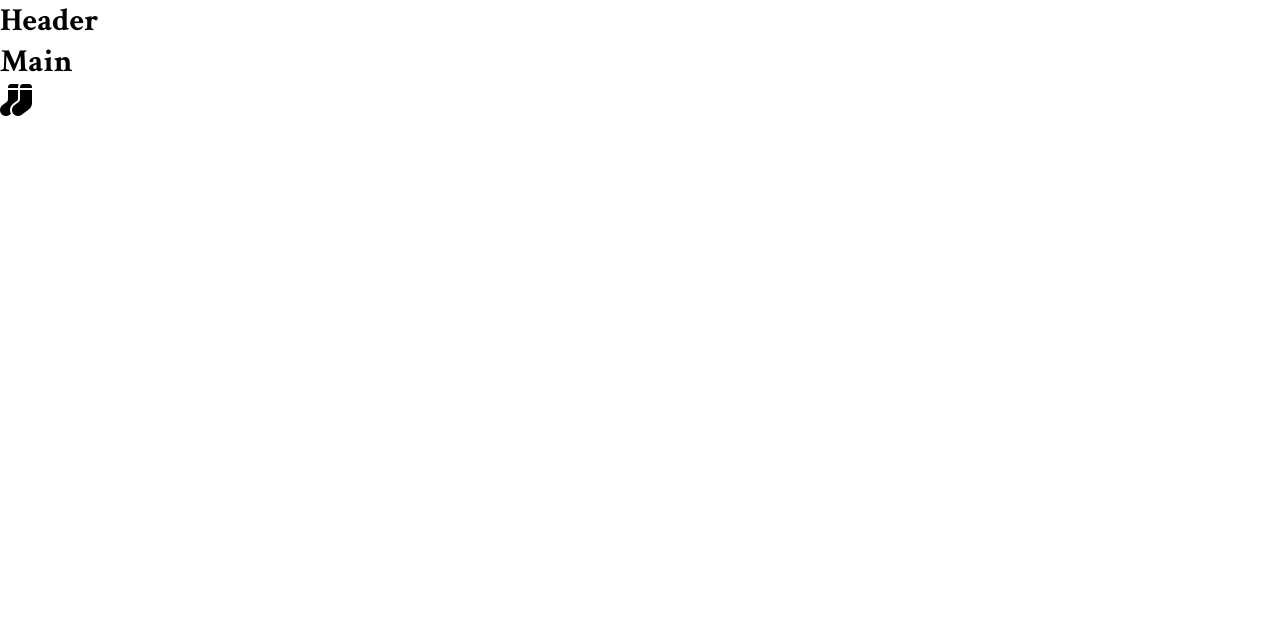
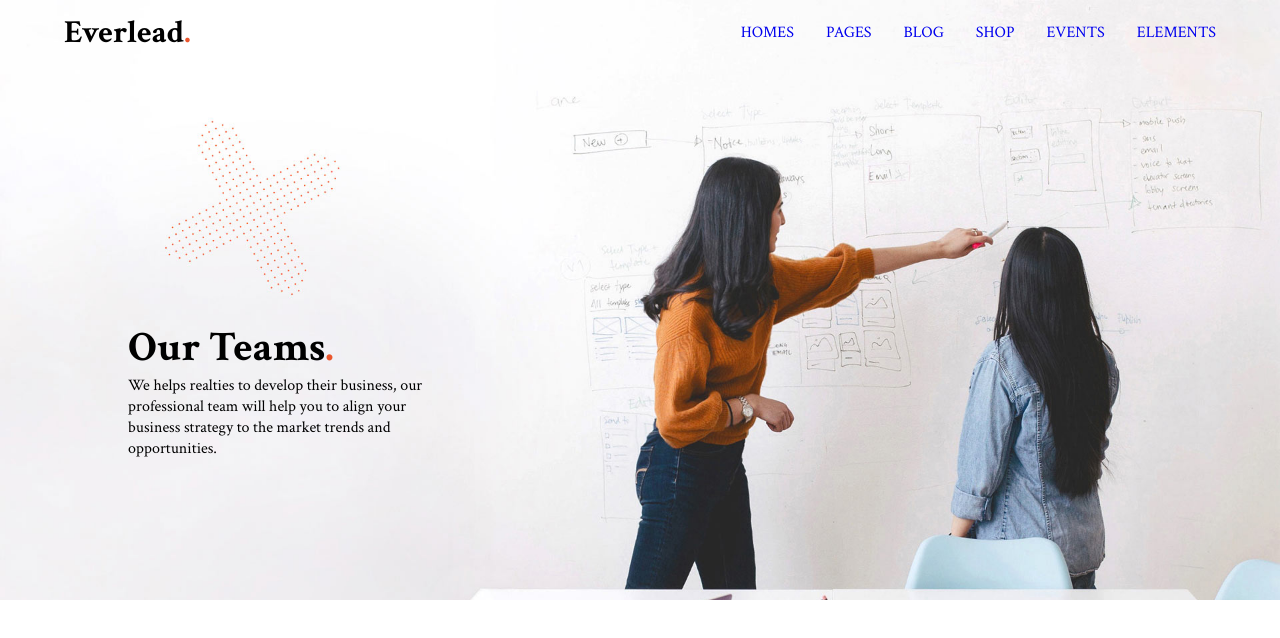
Before and after one commit to PietroDeBianchi/proj-html-vuejs, a Vue app: page / in a window 1280 px wide. Shown: the top 638 px of the page. Built offline with nearby package versions, Linux system fonts and the light colour scheme.

Commit message:
finishing the header

```diff
--- a/src/components/AppFooter.vue
+++ b/src/components/AppFooter.vue
@@ -8,9 +8,7 @@ export default {
 }
 </script>
 
-<template>
-    <h1><i class="fa-solid fa-socks"></i></h1>
-</template>
+<template></template>
 
 <style scoped lang="scss">
 @use "../styles/partials/mixins";
--- a/src/components/AppHeader.vue
+++ b/src/components/AppHeader.vue
@@ -3,16 +3,88 @@ export default {
     name: "AppHeader",
     data() {
         return {
+            navbar: ["HOMES", "PAGES", "BLOG", "SHOP", "EVENTS", "ELEMENTS"]
         };
     },
 }
 </script>
 
 <template>
-    <h1>Header</h1>
+    <section id="navigator">
+        <div class="container">
+            <h2>Everlead<span>.</span></h2>
+            <nav>
+                <ul class="headerNavbar">
+                    <li v-for="(element) in navbar">
+                        <a class="nav-element" href="#"> {{ element }}</a>
+                    </li>
+                </ul>
+            </nav>
+        </div>
+    </section>
+    <section id="jumbo">
+        <div class="container">
+            <div class="text-box">
+                <h1>Our Teams<span>.</span></h1>
+                <p>We helps realties to develop their business, our professional team will help
+                    you to align your business strategy to the market trends and opportunities.</p>
+            </div>
+
+        </div>
+    </section>
 </template>
 
 <style scoped lang="scss">
 @use "../styles/partials/mixins";
 @use "../styles/partials/variables" as *;
+
+// general tags
+span {
+    color: $orange-first-color;
+}
+
+//top header-navigator style
+#navigator {
+    position: fixed;
+    width: 100vw;
+    padding: 12px 0;
+
+    .container {
+        @include mixins.d-flex-between;
+        width: 90%;
+        margin: auto;
+
+        h2 {
+            font-size: 32px;
+        }
+    }
+
+    .headerNavbar {
+        @include mixins.d-flex-between;
+        gap: 2rem;
+    }
+}
+
+//top header-Jumbo style
+#jumbo {
+    background-image: url(../assets/img/rev-slider-main-home-img-03.jpg);
+    background-size: cover;
+    height: 600px;
+
+    .container {
+        @include mixins.container-margin;
+        position: relative;
+    }
+
+    .text-box {
+        position: absolute;
+        top: 320px;
+        width: 30%;
+
+        h1 {
+            font-size: 42px;
+        }
+    }
+
+}
 </style>
--- a/src/components/AppMain.vue
+++ b/src/components/AppMain.vue
@@ -8,9 +8,7 @@ export default {
 }
 </script>
 
-<template>
-    <h1>Main</h1>
-</template>
+<template></template>
 
 <style scoped lang="scss">
 @use "../styles/partials/mixins";
--- a/src/styles/general.scss
+++ b/src/styles/general.scss
@@ -7,3 +7,11 @@
 body {
     font-family: 'Crimson Text', serif;
 }
+
+ul {
+    list-style-type: none;
+}
+
+a {
+    text-decoration: none;
+}
```
